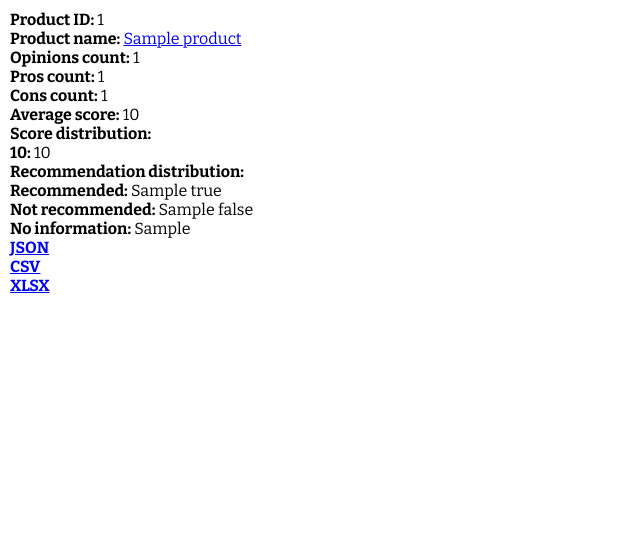
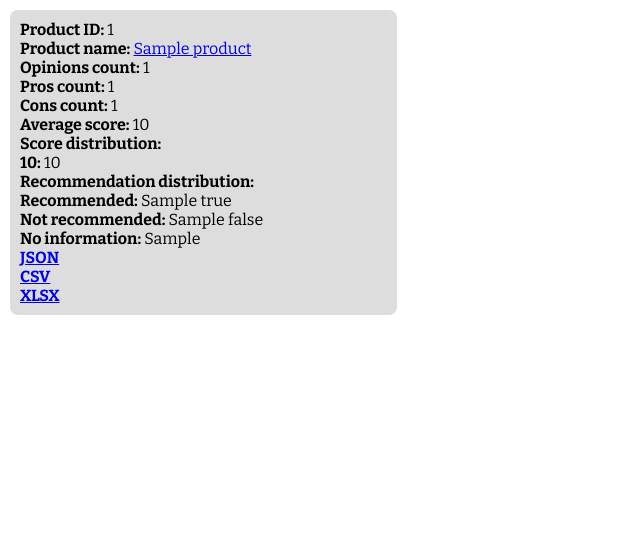
Before and after one commit to yuriipodria/CeneoWebScraperAI11YP, a Flask app: template app/templates/products.html in a window 1280 px wide. Shown: the part 80-635 px from the top of the page, without its empty margins (0-640 px from the left). Run offline with Flask 3, Linux system fonts and the light colour scheme; the template is opened without the code that fills it: most values are stand-ins (such as "Sample title", 1, 10 or a date in 2020); some libraries are stand-ins or nearby versions.

Commit message:
added styling to product cards

```diff
--- a/app/routes.py
+++ b/app/routes.py
@@ -101,7 +101,7 @@ def extract():
           autopct = lambda l: "{:1.1f}%".format(l) if l else ""
         )
         plt.title(f"Recommendations shares for {product_name}")
-        plt.savefig(f"app/static/ charts/{product_id}_recommendation.png")
+        plt.savefig(f"app/static/charts/{product_id}_recommendation.png")
         return redirect(url_for('product', product_id = product_id))
       return render_template('extract.html', error = "Product has no opinions")
     return render_template('extract.html', error = "Product does not exist")
--- a/app/static/blocks/products.css
+++ b/app/static/blocks/products.css
@@ -1,6 +1,11 @@
 .products {
-    display: flex;
-    flex-wrap: wrap;
-    flex-direction: row;
-    gap: 75px;
+    display: grid;
+    grid-template-columns: repeat(3, 1fr);
+    gap: 50px;
 }
+
+.products__card {
+    background-color: #ddd;
+    border-radius: 8px;
+    padding: 10px;
+}
--- a/app/static/style.css
+++ b/app/static/style.css
@@ -6,4 +6,3 @@
 @import url(./blocks/footer.css);
 @import url(./blocks/form.css);
 @import url(./blocks/products.css);
-@import url(./blocks/card.css);
--- a/app/templates/products.html
+++ b/app/templates/products.html
@@ -2,7 +2,7 @@
 {% block content %}
   <div class="products">
     {% for product in products %}
-      <div class="products__card card">
+      <div class="products__card">
         <p class="card__field"><strong>Product ID:</strong> {{product.product_id}}</p>
         <p class="card__field"><strong>Product name:</strong> <a href="{{url_for('product', product_id = product.product_id)}}" class="card__link">{{product.product_name}}</a></p>
         <p class="card__field"><strong>Opinions count:</strong> {{product.opinions_count}}</p>
```
Also changed, not shown: app/static/blocks/card.css (deleted).
